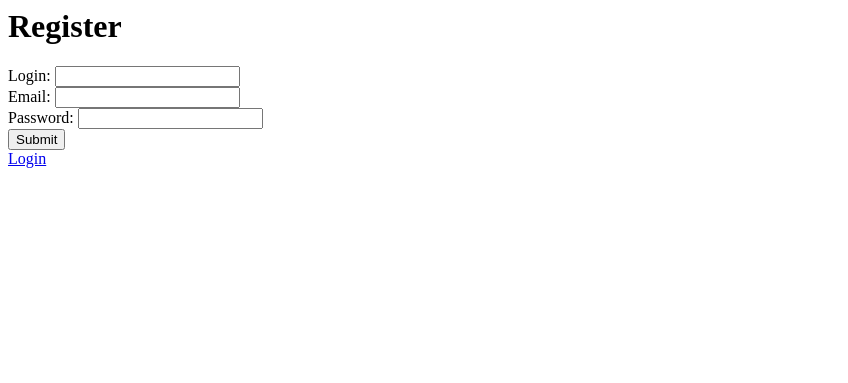
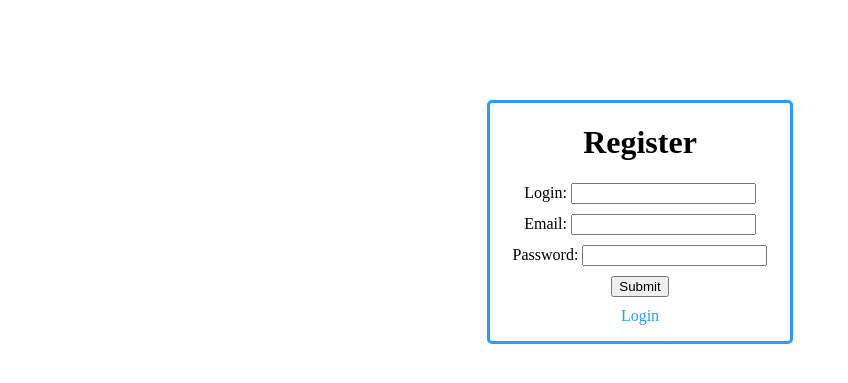
Before and after one commit to arevej/Notes, a Django app: page /register/ in a window 1280 px wide. Shown: the top 383 px of the page, without its empty margins (0-848 px from the left). Run offline with Django 3.2, Linux system fonts and the light colour scheme.

Commit message:
Make login and register pages beautiful

```diff
--- a/authentication/templates/registration/register.html
+++ b/authentication/templates/registration/register.html
@@ -1,3 +1,4 @@
+<div class='register'>
   <h1> Register </h1>
 
   {% if error %}
@@ -19,3 +20,28 @@
   </from>
   <br>
   <a href="/login"> Login </a>
+</div>
+
+<style>
+.register {
+  width: 300px;
+  margin: 0 auto;
+  margin-top: 100px;
+  border: 3px solid #2E9AFE;
+  border-radius: 5px;
+  text-align: center;
+}
+
+.register input {
+  margin-bottom: 10px;
+}
+
+.register button {
+  margin-bottom: 10px;
+}
+
+.register a {
+  text-decoration: none;
+  color: #2E9AFE;
+}
+</style>
```
Also changed, not shown: authentication/templates/registration/login.html (+28 -6 lines), db.sqlite3. Lines whose indentation alone changed are shown as unchanged.
